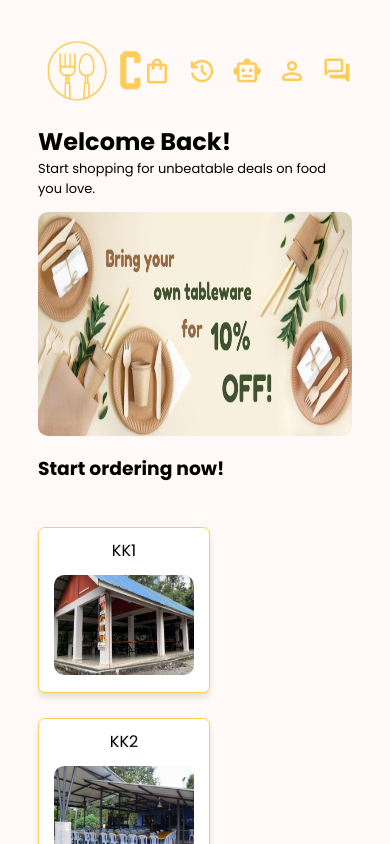
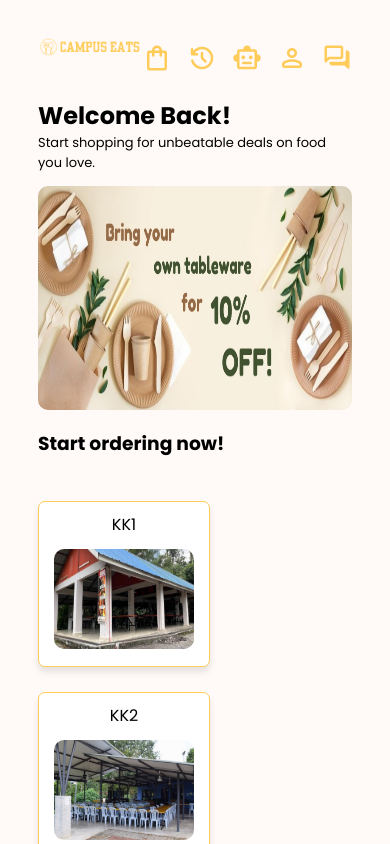
Before and after one commit to ThengPY/Campus-Eats, a React (Create React App) app: page / in a window 390 px wide. Shown: the top 844 px of the page. Built offline with nearby package versions, Linux system fonts and the light colour scheme.

Commit message:
Make logo size responsive

```diff
--- a/src/styles.css
+++ b/src/styles.css
@@ -19,14 +19,36 @@ h2 {
   padding: 20px;
 }
 
+/* Base styles for the logo */
 .logo {
   background-image: url("./img/logo.png");
-  background-size: cover;
-  width: 25rem;
-  height: 4.1rem;
+  background-size: contain; /* Makes sure the logo scales proportionally */
   background-repeat: no-repeat;
+  width: 25rem; /* Default width for larger screens */
+  height: 4.1rem; /* Default height for larger screens */
 }
 
+/* Responsive styles for smaller screens */
+@media (max-width: 1024px) {
+  .logo {
+    width: 20rem; /* Adjust width for medium screens like tablets */
+    height: 3.5rem; /* Adjust height for medium screens */
+  }
+}
+
+@media (max-width: 768px) {
+  .logo {
+    width: 15rem; /* Adjust width for small screens like tablets and mobile */
+    height: 3rem; /* Adjust height for small screens */
+  }
+}
+
+@media (max-width: 480px) {
+  .logo {
+    width: 12rem; /* Adjust width for very small screens like mobile */
+    height: 2.5rem; /* Adjust height for very small screens */
+  }
+}
 .right-icons {
   display: flex;
   gap: 15px;
```
